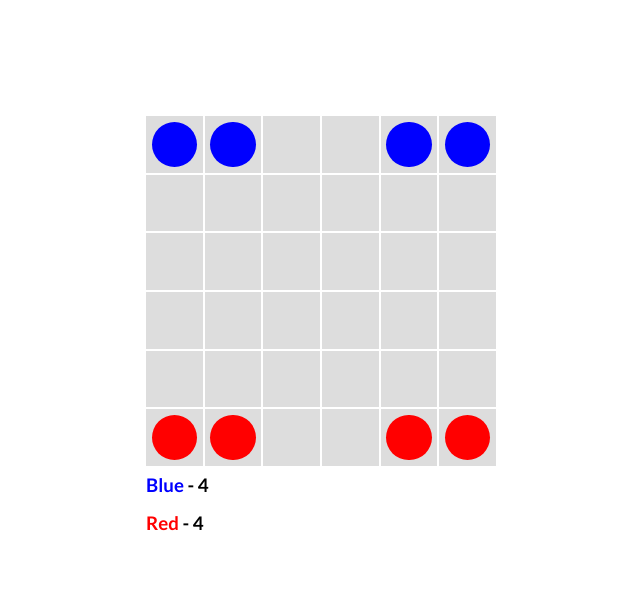
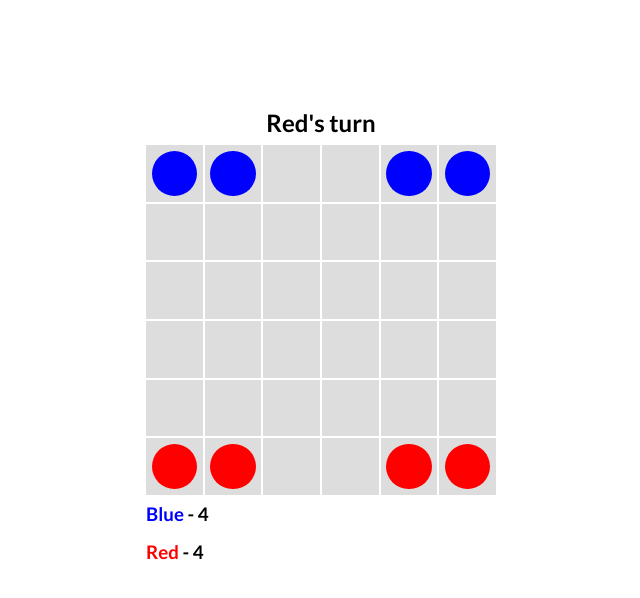
Before and after one commit to rhen99/React-Marking-Game, a React (Create React App) app: page / in a window 1280 px wide. Shown: the top 598 px of the page, without its empty margins (319-959 px from the left). Built offline with nearby package versions, Linux system fonts and the light colour scheme.

Commit message:
added: turn text

```diff
--- a/src/components/Board.jsx
+++ b/src/components/Board.jsx
@@ -35,7 +35,7 @@ function Board({ tileCount }) {
   const [turn, setTurn] = useState(1);
   const [redScore, setRedScore] = useState(0);
   const [blueScore, setBlueScore] = useState(0);
-  const [gameStatus, setGameStatus] = useState(false);
+  const [gameIsOver, setGameIsOver] = useState(false);
 
   const selectTile = (position) => {
     setTiles(
@@ -169,7 +169,7 @@ function Board({ tileCount }) {
     } else {
       setRedScore(getScore(tiles, 1));
       setBlueScore(getScore(tiles, 2));
-      setGameStatus(checkIfGameOver());
+      setGameIsOver(checkIfGameOver());
     }
   }, [tiles, tileCount, turn]);
 
@@ -200,11 +200,13 @@ function Board({ tileCount }) {
   return (
     <div className="wrapper">
       <h2 className="game_status">
-        {gameStatus
+        {gameIsOver
           ? redScore > blueScore
             ? "Red Wins!!!"
             : "Blue Wins!!!"
-          : null}
+          : turn < 2
+          ? "Red's turn"
+          : "Blue's turn"}
       </h2>
       <div
         className="board"
```
